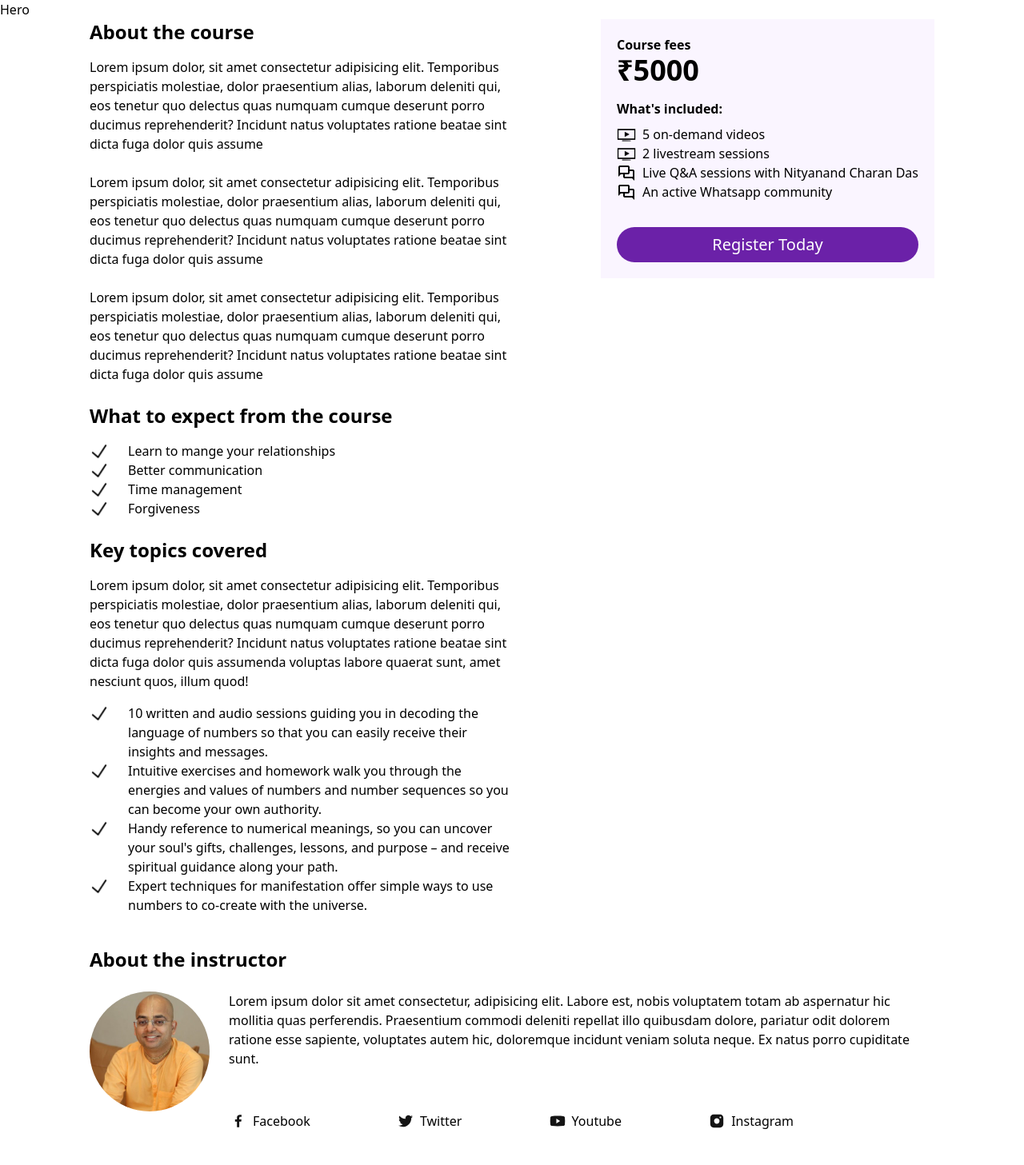
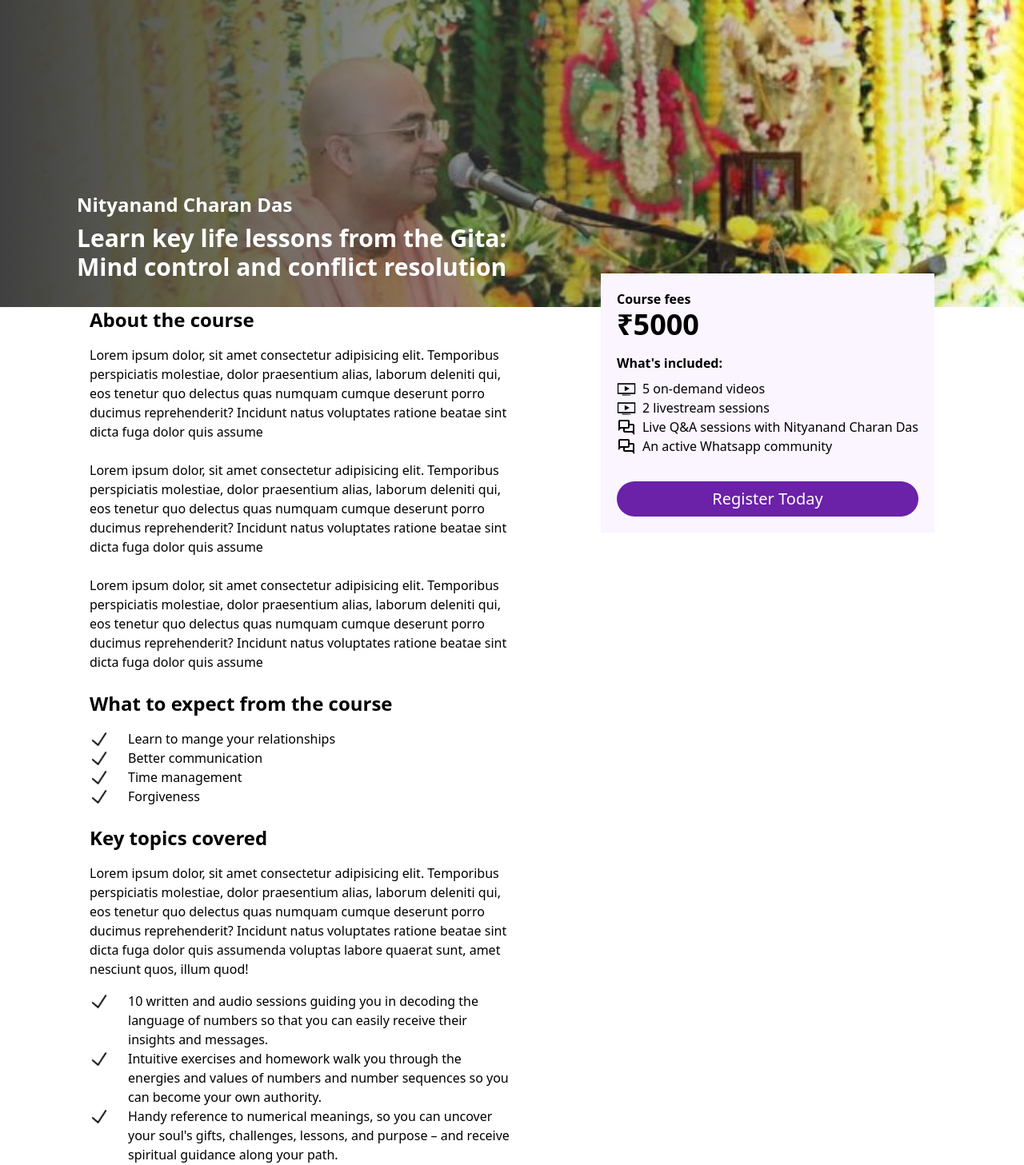
Before and after one commit to Jayshil-n-b/Faith-App-Internship-Project, a Next.js app: page / in a window 1280 px wide. Shown: the top 1457 px of the page at 80% size. Built offline with nearby package versions, Linux system fonts and the light colour scheme.

Commit message:
Complete Hero section.

```diff
--- a/components/Details.js
+++ b/components/Details.js
@@ -3,7 +3,7 @@ import Image from "next/image";
 
 const Details = () => {
   return (
-    <section className="flex flex-row z justify-between px-28 mb-10">
+    <section className="flex flex-row z justify-between px-28 mb-20">
       <div className="flex flex-col w-1/2">
         <div>
           <p className="font-bold text-2xl mb-4">About the course</p>
@@ -48,7 +48,7 @@ const Details = () => {
           ))}
         </div>
       </div>
-      <div className="bg-purple-50 p-5 h-full">
+      <div className="bg-purple-50 p-5 h-full mt-[-42px]">
         <p className="font-bold">
           <span>Course fees</span>
         </p>
--- a/components/Hero.js
+++ b/components/Hero.js
@@ -1,5 +1,17 @@
+import Image from "next/image";
+import { course } from "@/constants";
+
 const Hero = () => {
-  return <div>Hero</div>;
+  return (
+    <section className="flex flex-row justify-between px-24 h-96 relative overflow-hidden">
+      <img className="-z-20 absolute inset-0 w-full" src="/hero.jpg" alt="" />
+      <div class="-z-10 absolute inset-0 bg-gradient-to-l from-transparent to-neutral-700"></div>
+      <div className="flex flex-col justify-end pb-8 w-1/2 font-bold text-white">
+        <p className="mb-2 text-2xl">{course.instructor.name}</p>
+        <p className="text-3xl">{course.course.title}</p>
+      </div>
+    </section>
+  );
 };
 
 export default Hero;
--- a/components/Instructor.js
+++ b/components/Instructor.js
@@ -3,7 +3,7 @@ import Image from "next/image";
 
 const Instructor = () => {
   return (
-    <section className="px-28 mb-24">
+    <section className="px-28 mb-20">
       <p className="text-2xl font-bold mb-6">About the instructor</p>
       <div className="flex flex-row">
         <Image
```
